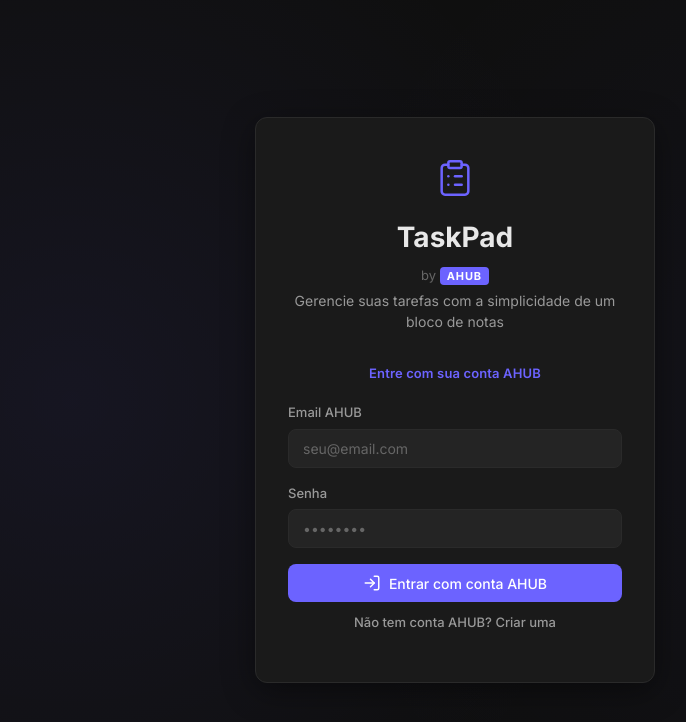
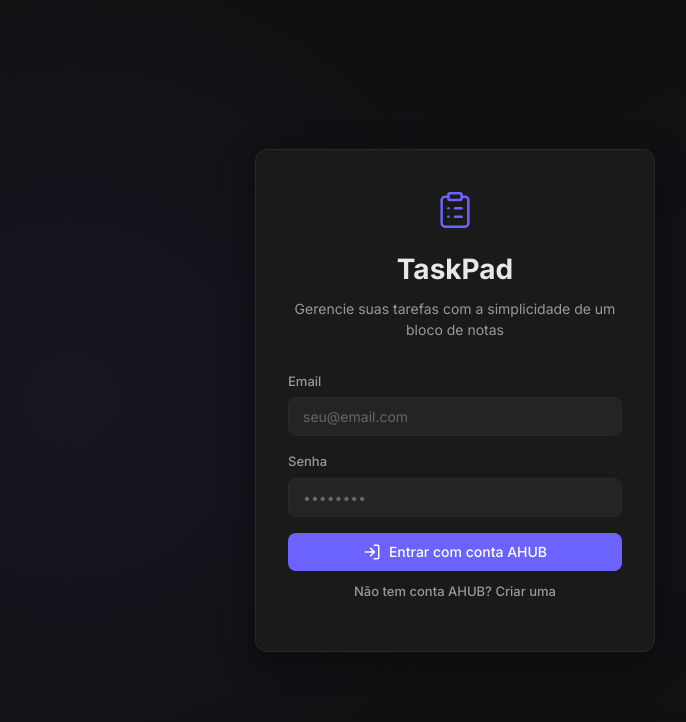
Before and after one commit to mateusartur27/taskpad, a React (Vite) app in the folder frontend/: page / in a window 1280 px wide. Shown: the top 722 px of the page, without its empty margins (185-871 px from the left). Built offline with nearby package versions, Linux system fonts and the light colour scheme; no server answers.

Commit message:
fix: remove by ahub, auth-ahub-label, revert email label

```diff
--- a/frontend/src/pages/AuthPage.tsx
+++ b/frontend/src/pages/AuthPage.tsx
@@ -37,17 +37,12 @@
         <div className="auth-header">
           <ClipboardList size={40} strokeWidth={1.5} />
           <h1>TaskPad</h1>
-          <p className="auth-subtitle-app">by <span className="auth-ahub-badge">AHUB</span></p>
           <p>Gerencie suas tarefas com a simplicidade de um bloco de notas</p>
         </div>
 
         <form onSubmit={handleSubmit} className="auth-form">
-          <p className="auth-ahub-label">
-            {isLogin ? 'Entre com sua conta AHUB' : 'Crie sua conta AHUB'}
-          </p>
-
           <div className="input-group">
-            <label htmlFor="email">Email AHUB</label>
+            <label htmlFor="email">Email</label>
             <input
               id="email"
               type="email"
```
